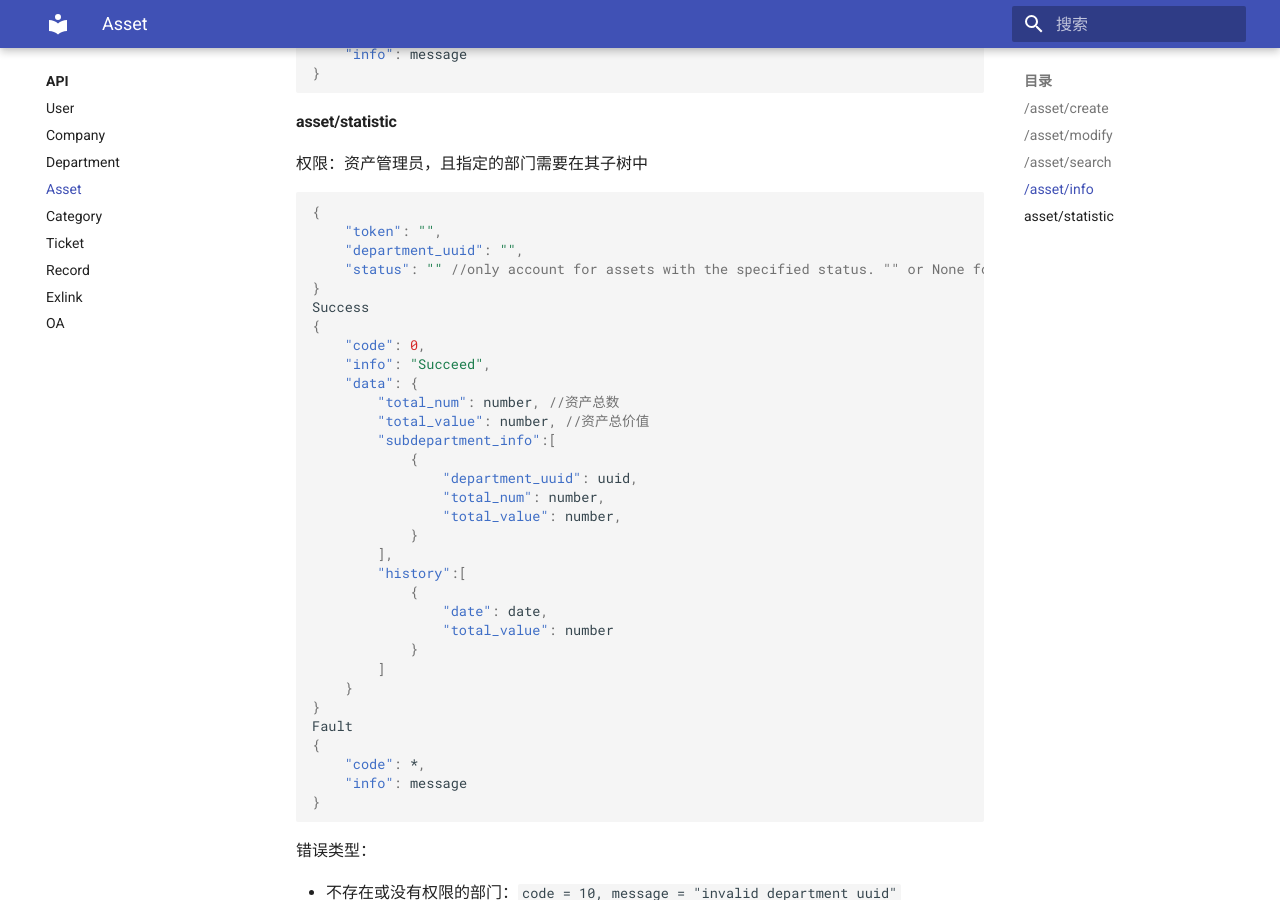
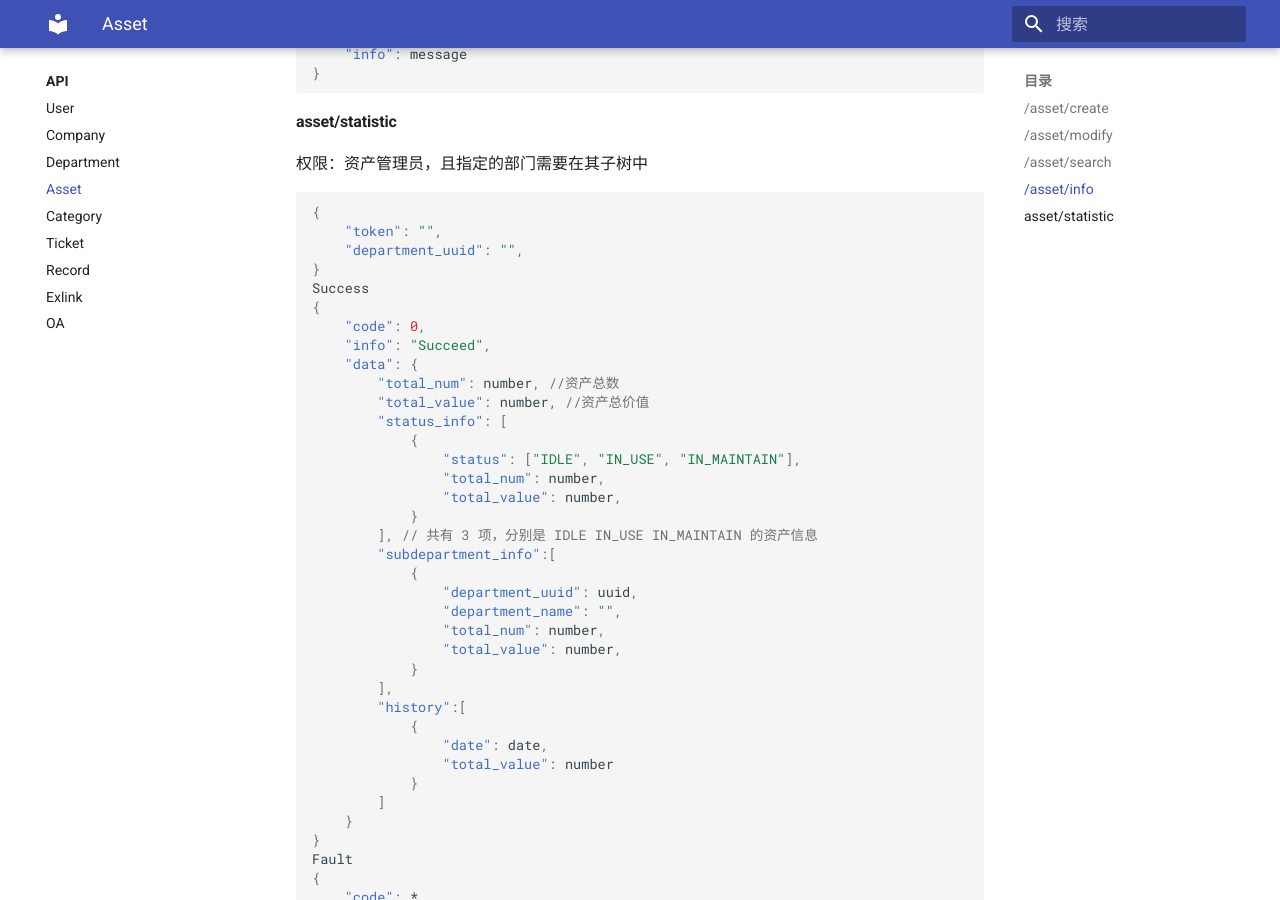
Before and after one commit to kuritas/asseta-docs, an MkDocs documentation site: the page built from docs/API/asset.md, in a window 1280 px wide and 900 px high, scrolled down 4378 px. Built offline with MkDocs 1.6.1 and Material for MkDocs 9.7.7, drawn with Linux system fonts in a browser that asks for light colours.

Commit message:
update asset/statistic api

```diff
--- a/docs/API/asset.md
+++ b/docs/API/asset.md
@@ -222,7 +222,6 @@ Fault
 {
     "token": "",
     "department_uuid": "",
-	"status": "" //only account for assets with the specified status. "" or None for all assets expect those retired or deleted
 }
 Success
 {
@@ -231,9 +230,17 @@ Success
     "data": {
      	"total_num": number, //资产总数
     	"total_value": number, //资产总价值
+        "status_info": [
+            {
+                "status": ["IDLE", "IN_USE", "IN_MAINTAIN"],
+                "total_num": number,
+                "total_value": number,
+            }
+        ], // 共有 3 项，分别是 IDLE IN_USE IN_MAINTAIN 的资产信息
 		"subdepartment_info":[
 			{
 				"department_uuid": uuid,
+                "department_name": "",
 				"total_num": number,
 				"total_value": number,
 			}
```
